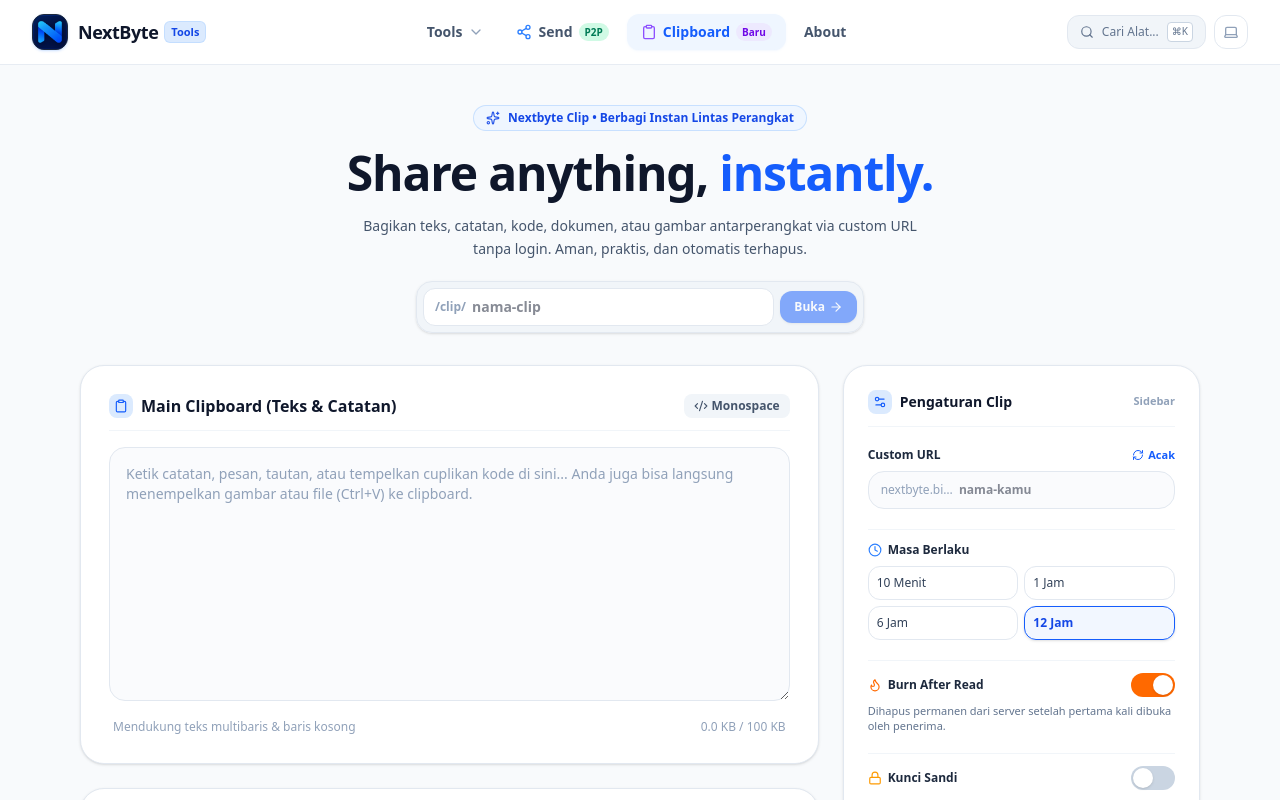
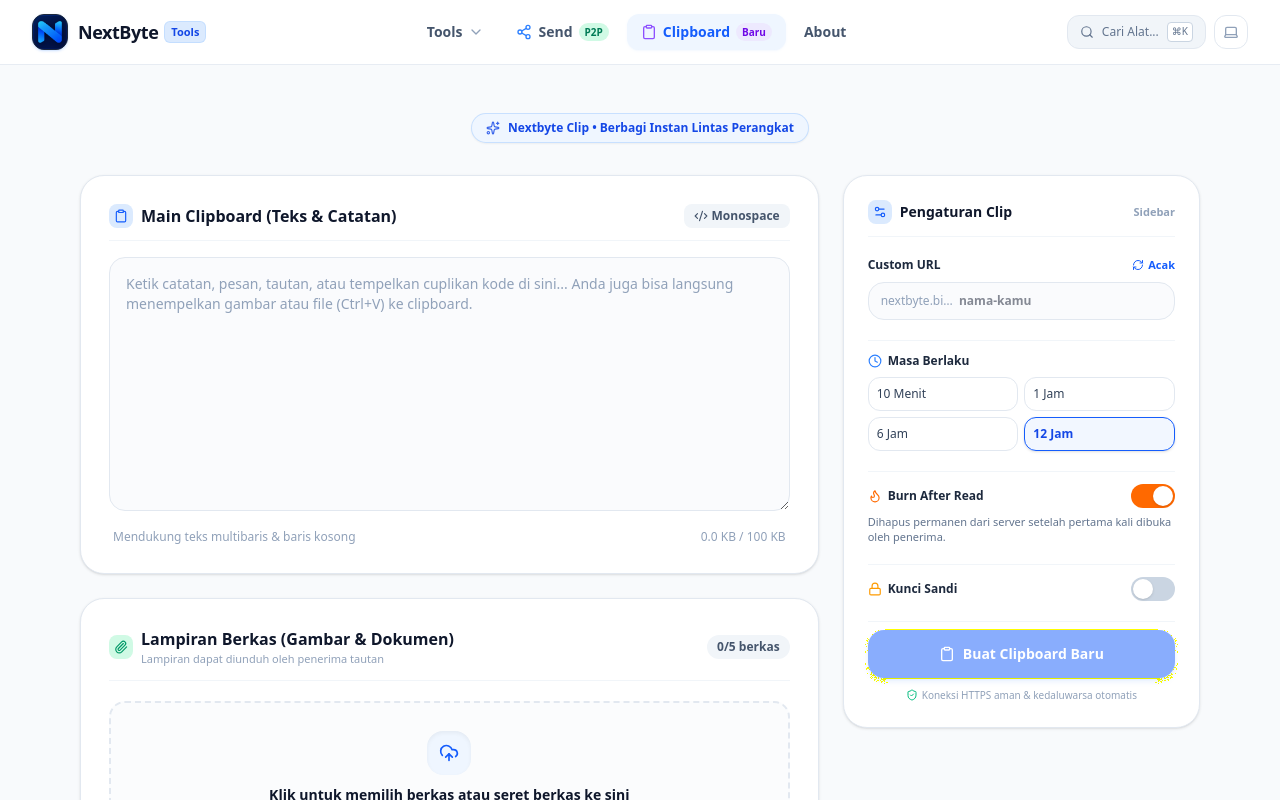
Before and after one commit to AldyAbdullah/nextbyte-tools, a Next.js app: page /clip in a window 1280 px wide. Shown: the top 800 px of the page. Built offline with nearby package versions, Linux system fonts and the light colour scheme.

Commit message:
refactor(clip): clean up creator header and remove redundant burn-after-read card

```diff
--- a/src/components/clipboard/ClipboardCreatorClient.tsx
+++ b/src/components/clipboard/ClipboardCreatorClient.tsx
@@ -2,7 +2,6 @@
 
 import React, { useState, useRef, useEffect, useCallback } from 'react';
 import Link from 'next/link';
-import { useRouter } from 'next/navigation';
 import {
   Clipboard,
   UploadCloud,
@@ -13,7 +12,6 @@ import {
   Lock,
   Clock,
   Sparkles,
-  ArrowRight,
   AlertCircle,
   Eye,
   EyeOff,
@@ -74,11 +72,7 @@ function formatBytes(bytes: number): string {
 }
 
 export function ClipboardCreatorClient() {
-  const router = useRouter();
   const { showToast } = useToast();
-
-  // Quick Open Bar state
-  const [quickOpenSlug, setQuickOpenSlug] = useState<string>('');
 
   // Form states
   const [slug, setSlug] = useState<string>('');
@@ -249,15 +243,6 @@ export function ClipboardCreatorClient() {
     const generated = generateRandomSlug();
     setSlug(generated);
     setSlugTouched(true);
-  };
-
-  // Quick Open on another device
-  const handleQuickOpen = (e: React.FormEvent) => {
-    e.preventDefault();
-    const clean = sanitizeSlug(quickOpenSlug.trim().toLowerCase());
-    if (clean) {
-      router.push(`/clip/${clean}`);
-    }
   };
 
   // Handle Form Submission
@@ -437,48 +422,11 @@ export function ClipboardCreatorClient() {
 
   return (
     <div className="w-full max-w-6xl mx-auto px-4 py-6 sm:py-10 space-y-8">
-      {/* 1. HERO SECTION & QUICK OPEN BAR */}
-      <div className="text-center space-y-3 max-w-2xl mx-auto animate-in fade-in duration-300">
-        <div className="inline-flex items-center gap-2 px-3 py-1 rounded-full bg-blue-50 dark:bg-blue-950/60 border border-blue-200/80 dark:border-blue-900/80 text-blue-700 dark:text-blue-400 text-xs font-semibold">
+      {/* 1. HEADER BADGE */}
+      <div className="flex justify-center pt-2 animate-in fade-in duration-300">
+        <div className="inline-flex items-center gap-2 px-3.5 py-1.5 rounded-full bg-blue-50 dark:bg-blue-950/60 border border-blue-200/80 dark:border-blue-900/80 text-blue-700 dark:text-blue-400 text-xs font-semibold shadow-xs">
           <Sparkles className="w-3.5 h-3.5 animate-pulse" />
           <span>Nextbyte Clip • Berbagi Instan Lintas Perangkat</span>
-        </div>
-
-        <h1 className="text-3xl sm:text-4xl md:text-5xl font-extrabold tracking-tight text-slate-900 dark:text-white leading-tight">
-          Share anything, <span className="text-blue-600 dark:text-blue-400">instantly.</span>
-        </h1>
-
-        <p className="text-xs sm:text-sm text-slate-600 dark:text-slate-400 leading-relaxed max-w-xl mx-auto">
-          Bagikan teks, catatan, kode, dokumen, atau gambar antarperangkat via custom URL tanpa login. Aman, praktis, dan otomatis terhapus.
-        </p>
-
-        {/* QUICK OPEN BAR (Akses cepat clip di perangkat lain) */}
-        <div className="pt-2 max-w-md mx-auto">
-          <form
-            onSubmit={handleQuickOpen}
-            className="bg-slate-100/90 dark:bg-slate-900/90 border border-slate-200 dark:border-slate-800 rounded-2xl p-1.5 shadow-sm flex items-center justify-between gap-1.5"
-          >
-            <div className="relative flex-1 min-w-0">
-              <span className="absolute left-3 top-1/2 -translate-y-1/2 text-xs font-mono font-bold text-slate-400">
-                /clip/
-              </span>
-              <input
-                type="text"
-                value={quickOpenSlug}
-                onChange={(e) => setQuickOpenSlug(sanitizeSlug(e.target.value))}
-                placeholder="nama-clip"
-                className="w-full pl-12 pr-2 py-2 rounded-xl text-xs sm:text-sm font-mono font-bold bg-white dark:bg-slate-800/80 border border-slate-200 dark:border-slate-700 text-slate-900 dark:text-white focus:outline-none focus:border-blue-500"
-              />
-            </div>
-            <button
-              type="submit"
-              disabled={!quickOpenSlug.trim()}
-              className="px-3.5 py-2 rounded-xl bg-blue-600 hover:bg-blue-500 disabled:opacity-50 text-white font-bold text-xs transition-colors shrink-0 shadow-sm flex items-center gap-1"
-            >
-              <span>Buka</span>
-              <ArrowRight className="w-3.5 h-3.5" />
-            </button>
-          </form>
         </div>
       </div>
 
--- a/src/components/clipboard/ClipboardViewerClient.tsx
+++ b/src/components/clipboard/ClipboardViewerClient.tsx
@@ -522,19 +522,6 @@ export function ClipboardViewerClient({ slug }: ClipboardViewerClientProps) {
         </div>
       </div>
 
-      {/* BURN AFTER READ NOTICE BANNER */}
-      {item.isBurned && (
-        <div className="p-4 sm:p-5 rounded-3xl bg-gradient-to-r from-orange-500/15 via-red-500/15 to-amber-500/15 border-2 border-orange-500/30 text-slate-900 dark:text-white space-y-1.5 shadow-lg shadow-orange-500/5 animate-in fade-in slide-in-from-top-2 duration-300">
-          <div className="flex items-center gap-2 font-bold text-orange-600 dark:text-orange-400 text-sm">
-            <Flame className="w-4 h-4 animate-pulse text-orange-500" />
-            <span>Clipboard Ini Telah Terhapus Otomatis (Burn After Read)</span>
-          </div>
-          <p className="text-xs text-slate-600 dark:text-slate-300 leading-relaxed">
-            Karena tautan ini telah dibuka di perangkat Anda, data telah <strong>langsung dihapus secara permanen dari server</strong> untuk menjaga privasi. Pastikan Anda menyalin teks atau mengunduh lampiran berkas sekarang sebelum menutup halaman ini!
-          </p>
-        </div>
-      )}
-
       {/* CONTENT AREA */}
       <div className="space-y-6">
         {/* 1. TEXT CONTENT CARD (Only shown if text exists) */}
```
